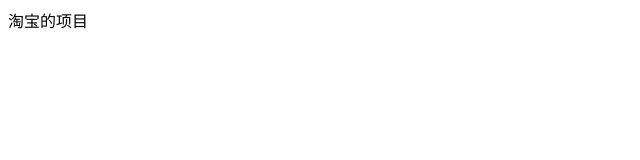
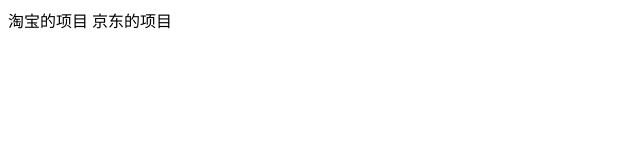
Before and after one commit to LatteNatureQ/taobao, a plain HTML site: page index.html in a window 1280 px wide. Shown: the whole page, without its empty margins (0-640 px from the left). Drawn offline with Linux system fonts and the light colour scheme.

Commit message:
Update index.html

```diff
--- a/index.html
+++ b/index.html
@@ -8,5 +8,6 @@
 </head>
 <body>
     淘宝的项目
+    京东的项目
 </body>
 </html>
```
